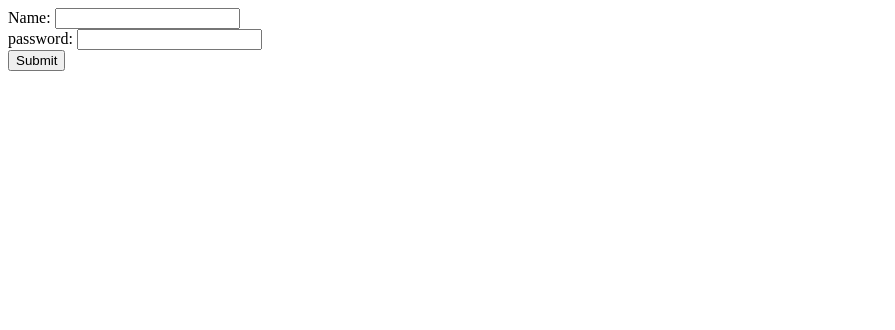
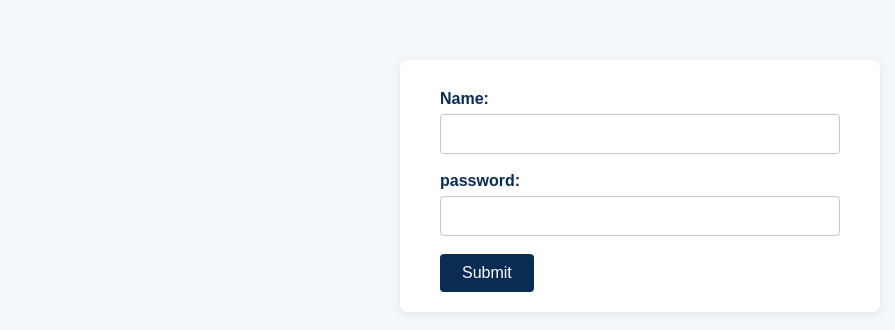
Before and after one commit to Alfiya-Anjum/Odin_projs, a plain HTML site: page form-validation/index.html in a window 1280 px wide. Shown: the whole page, without its empty margins (0-895 px from the left). Drawn offline with Linux system fonts and the light colour scheme.

Commit message:
css added in form

```diff
--- a/form-validation/index.html
+++ b/form-validation/index.html
@@ -4,6 +4,7 @@
     <meta charset="UTF-8">
     <meta name="viewport" content="width=device-width, initial-scale=1.0">
     <title>Form</title>
+    <link rel="stylesheet" href="style.css">
 
     <script defer src="script.js"></script>
 </head>
--- /dev/null
+++ b/form-validation/style.css
@@ -0,0 +1,78 @@
+body {
+    background: #f4f7fa;
+    font-family: Arial, sans-serif;
+    margin: 0;
+    padding: 0;
+}
+
+form {
+    background: #fff;
+    max-width: 400px;
+    margin: 60px auto;
+    padding: 30px 40px 20px 40px;
+    border-radius: 8px;
+    box-shadow: 0 2px 8px rgba(0,0,0,0.08);
+}
+
+form div {
+    margin-bottom: 18px;
+}
+
+label {
+    display: block;
+    margin-bottom: 6px;
+    color: #0a2c52;
+    font-weight: bold;
+}
+
+input[type="text"],
+input[type="password"] {
+    width: 100%;
+    padding: 10px 8px;
+    border: 1px solid #bfc9d1;
+    border-radius: 4px;
+    font-size: 1rem;
+    box-sizing: border-box;
+    transition: border-color 0.2s;
+}
+
+input[type="text"]:focus,
+input[type="password"]:focus {
+    border-color: #0a2c52;
+    outline: none;
+}
+
+button[type="submit"] {
+    background: #0a2c52;
+    color: #fff;
+    border: none;
+    padding: 10px 22px;
+    border-radius: 4px;
+    font-size: 1rem;
+    cursor: pointer;
+    transition: background 0.2s;
+}
+
+button[type="submit"]:hover {
+    background: #174a7c;
+}
+
+#error {
+    color: #d8000c;
+    background: #ffd2d2;
+    border: 1px solid #d8000c;
+    padding: 10px;
+    margin: 20px auto 0 auto;
+    max-width: 400px;
+    border-radius: 4px;
+    font-size: 1rem;
+    display: none;
+}
+
+#error:empty {
+    display: none;
+}
+
+#error:not(:empty) {
+    display: block;
+}
```
